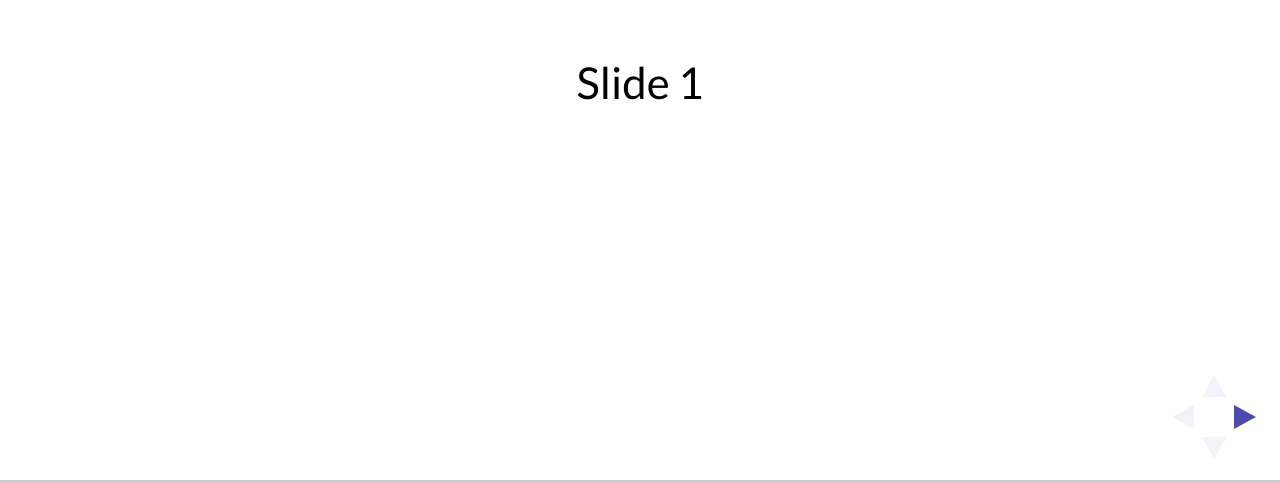
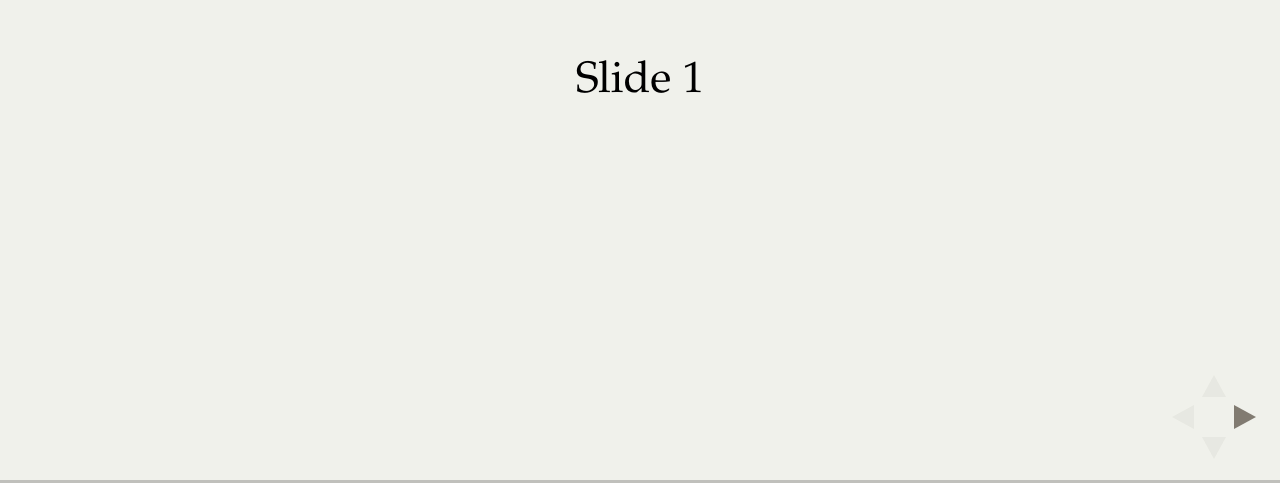
Before and after one commit to jztaddwater/bem-slides, a website: page index.html in a window 1280 px wide. Shown: the part 317-800 px from the top of the page. Drawn offline with Linux system fonts and the light colour scheme; a web font is replaced by a local one.

Commit message:
change theme

```diff
--- a/index.html
+++ b/index.html
@@ -7,7 +7,7 @@
 		<title>reveal.js</title>
 
 		<link rel="stylesheet" href="css/reveal.css">
-		<link rel="stylesheet" href="css/theme/simple.css">
+		<link rel="stylesheet" href="css/theme/serif.css">
 
 		<!-- Theme used for syntax highlighting of code -->
 		<link rel="stylesheet" href="lib/css/zenburn.css">
```
